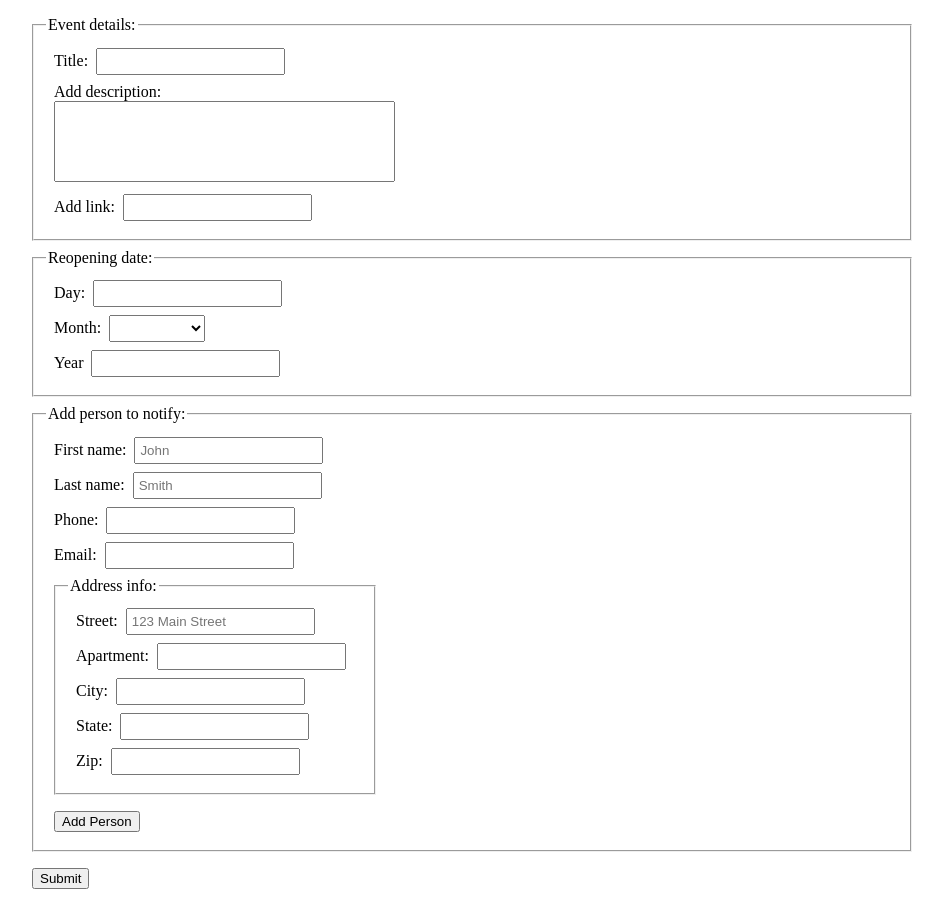
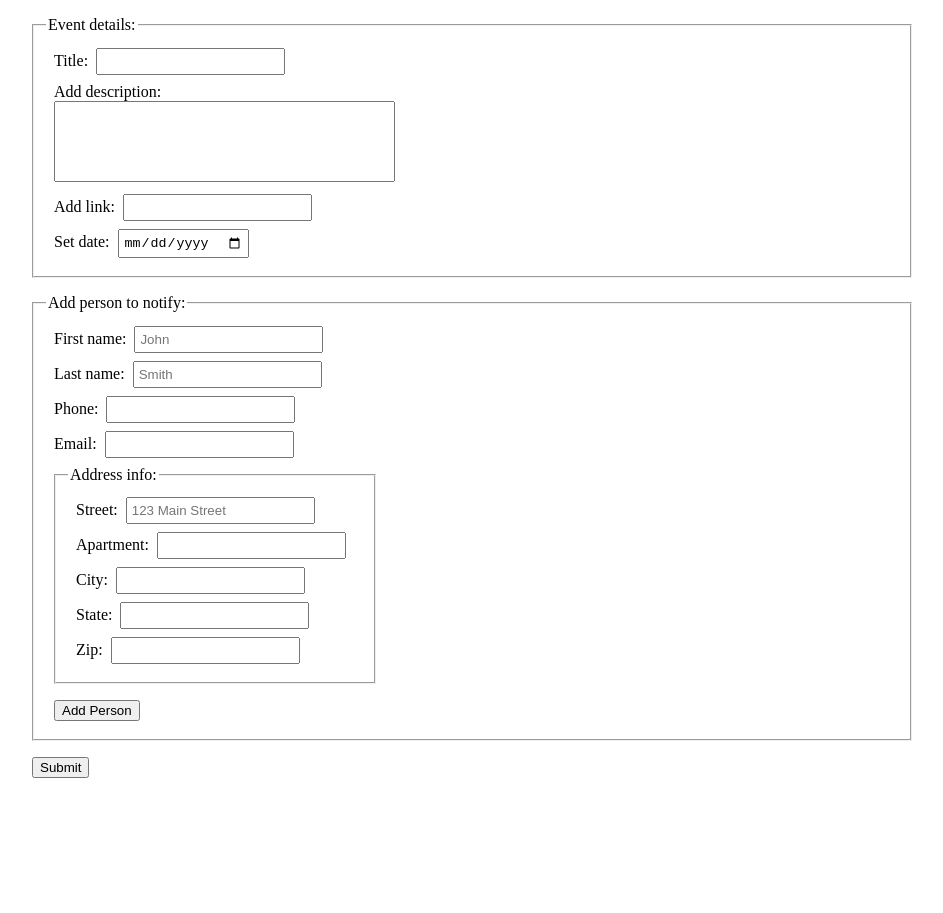
Before and after one commit to WilderDev/DecadesOfJustice, an Angular app: page / in a window 1280 px wide. Shown: the whole page, without its empty margins (168-1111 px from the left). After the commit the page ends 802 px from the top, so only its background shows below. Built offline with nearby package versions, Linux system fonts and the light colour scheme.

Commit message:
fixes to code

```diff
--- a/src/app/core/timecapsule/notifyPerson.model.ts
+++ b/src/app/core/timecapsule/notifyPerson.model.ts
@@ -1,9 +1,11 @@
-export interface Address {
-  street: string;
-  city: string;
-  state: string;
-  zipCode: number;
-  apartment?: string;
+export class Address {
+  constructor(
+    public street: string,
+    public city: string,
+    public state: string,
+    public zipCode: number,
+    public apartment?: string
+  ) {}
 }
 
 export class NotifyPerson {
--- a/src/app/core/timecapsule/timecapsule.component.html
+++ b/src/app/core/timecapsule/timecapsule.component.html
@@ -11,6 +11,9 @@
         <label>Add description:</label>
         <br />
         <textarea
+          ngModel
+          name="desc"
+          id="desc"
           #descRef
           required
           style="resize: none"
@@ -23,56 +26,35 @@
         <label for="url">Add link:</label>
         <input type="text" ngModel name="url" id="url" #urlRef required />
       </div>
+
+      <div class="form-input">
+        <label for="date">Set date:</label>
+        <input type="date" ngModel name="date" id="date" #dateRef required />
+      </div>
     </fieldset>
 
-    <div>
-      <fieldset>
-        <legend>Reopening date:</legend>
-        <div class="form-input">
-          <label for="day">Day:</label>
-          <input type="number" ngModel name="day" id="day" #dayRef required />
+    <div class="notifyPerson-wrapper">
+      <div
+        *ngFor="let notifyPerson of this.notifyPeople; index as i"
+        class="notifyPerson-card"
+      >
+        <p>Name: {{ notifyPerson.firstName }} {{ notifyPerson.lastName }}</p>
+        <p *ngIf="notifyPerson.phone">Phone: {{ notifyPerson.phone }}</p>
+        <p>Email: {{ notifyPerson.email }}</p>
+        <p>Address:</p>
+        <div class="address">
+          <p>Street: {{ notifyPerson.address.street }}</p>
+          <p *ngIf="notifyPerson.address.apartment">
+            Apt: {{ notifyPerson.address.apartment }}
+          </p>
+          <p>City: {{ notifyPerson.address.city }}</p>
+          <p>State: {{ notifyPerson.address.state }}</p>
+          <p>Zip: {{ notifyPerson.address.zipCode }}</p>
         </div>
-
-        <div class="form-input">
-          <label for="month">Month:</label>
-          <select name="month" ngModel id="month" #monthRef required>
-            <option>January</option>
-            <option>February</option>
-            <option>March</option>
-            <option>April</option>
-            <option>May</option>
-            <option>June</option>
-            <option>July</option>
-            <option>August</option>
-            <option>September</option>
-            <option>October</option>
-            <option>November</option>
-            <option>December</option>
-          </select>
-        </div>
-
-        <div class="form-input">
-          <label for="year">Year</label>
-          <input type="number" ngModel name="year" id="year" #urlRef required />
-        </div>
-      </fieldset>
-    </div>
-
-    <div *ngFor="let notifyPerson of this.notifyPeople; index as i">
-      <p>Name: {{ notifyPerson.firstName }} {{ notifyPerson.lastName }}</p>
-      <p *ngIf="notifyPerson.phone">{{ notifyPerson.phone }}</p>
-      <p>{{ notifyPerson.email }}</p>
-      <div>
-        <p>Address:</p>
-        <p>{{ notifyPerson.address.street }}</p>
-        <p *ngIf="notifyPerson.address.apartment">
-          {{ notifyPerson.address.apartment }}
-        </p>
-        <p>{{ notifyPerson.address.city }}</p>
-        <p>{{ notifyPerson.address.state }}</p>
-        <p>{{ notifyPerson.address.zipCode }}</p>
+        <button type="button" class="btn btn-danger" (click)="removePerson(i)">
+          Remove
+        </button>
       </div>
-      <button type="button" (click)="removePerson(i)">Remove</button>
     </div>
 
     <div>
--- a/src/app/core/timecapsule/timecapsule.component.scss
+++ b/src/app/core/timecapsule/timecapsule.component.scss
@@ -23,6 +23,33 @@
   }
 }
 
+.notifyPerson {
+  &-wrapper {
+    display: flex;
+    flex-direction: row;
+    flex-wrap: wrap;
+    gap: 8px;
+  }
+
+  &-card {
+    border: 1px solid #d8d8d8;
+    background-color: #f6f6f6;
+    box-shadow: 0px 10px 15px -3px rgba(0, 0, 0, 0.1);
+    padding: 16px;
+    min-width: 150px;
+    width: fit-content;
+    max-width: 300px;
+
+    & p {
+      margin: 0;
+    }
+  }
+}
+
+.address {
+  padding: 8px;
+}
+
 button {
   margin: 8px;
 }
--- a/src/app/core/timecapsule/timecapsule.component.ts
+++ b/src/app/core/timecapsule/timecapsule.component.ts
@@ -12,67 +12,33 @@ import { TimecapsuleService } from './timecapsule.service';
 export class TimecapsuleComponent {
   //* ==================== Properties ====================
   @ViewChild('timecapsuleForm') timecapsuleForm: NgForm;
-  title: string = '';
-  desc: string = '';
-  url: string = '';
-
-  year: number = 0;
-  month: number = 0;
-  day: number = 0;
-  date: Date = new Date(this.year, this.month, this.day);
-
-  firstName: string = '';
-  lastName: string = '';
-  email: string = '';
-  phone: string = '';
-  address: Address = {
-    street: '',
-    apartment: '',
-    city: '',
-    state: '',
-    zipCode: 0,
-  };
-
   public notifyPeople: NotifyPerson[] = [];
 
   //* ==================== Constructor ====================
   constructor(private timecapsuleService: TimecapsuleService) {}
 
   //* ==================== Methods ====================
-  // Create date => used for the onCreateTimecapsule method in timecapsule service
-  createDate = (year, month, day) => {
-    return new Date(year, month, day);
-  };
-
   // Create address object => used for the addPerson method
   createAddressObj = (): Address => {
-    this.address.street = this.timecapsuleForm.form.value.street;
-    this.address.city = this.timecapsuleForm.form.value.city;
-    this.address.state = this.timecapsuleForm.form.value.state;
-    this.address.zipCode = this.timecapsuleForm.form.value.zip;
-    this.address.apartment = this.timecapsuleForm.form.value.apt;
-
-    console.log(this.address);
-    return this.address;
+    return new Address(
+      this.timecapsuleForm.form.value.street,
+      this.timecapsuleForm.form.value.city,
+      this.timecapsuleForm.form.value.state,
+      this.timecapsuleForm.form.value.zip,
+      this.timecapsuleForm.form.value.apt
+    );
   };
 
   // Add person to notify people array
   addPerson = (): void => {
-    this.firstName = this.timecapsuleForm.form.value.fName;
-    this.lastName = this.timecapsuleForm.form.value.lName;
-    this.email = this.timecapsuleForm.form.value.email;
-    this.phone = this.timecapsuleForm.form.value.phone;
-
     let notifyPerson: NotifyPerson = new NotifyPerson(
-      this.firstName,
-      this.lastName,
-      this.email,
+      this.timecapsuleForm.form.value.fName,
+      this.timecapsuleForm.form.value.lName,
+      this.timecapsuleForm.form.value.email,
       this.createAddressObj(),
-      this.phone
+      this.timecapsuleForm.form.value.phone
     );
-
     this.notifyPeople.push(notifyPerson);
-    console.log(this.notifyPeople);
   };
 
   // Remove person from notifyPeople array
@@ -83,10 +49,10 @@ export class TimecapsuleComponent {
   // Submit form
   onSubmit = () => {
     this.timecapsuleService.onCreateTimecapsule(
-      this.title,
-      this.desc,
-      this.url,
-      this.createDate(this.year, this.month, this.day),
+      this.timecapsuleForm.form.value.title,
+      this.timecapsuleForm.form.value.desc,
+      this.timecapsuleForm.form.value.url,
+      this.timecapsuleForm.form.value.date,
       this.notifyPeople
     );
     console.log(this.timecapsuleService.timecapsule);
--- a/src/app/core/timecapsule/timecapsule.model.ts
+++ b/src/app/core/timecapsule/timecapsule.model.ts
@@ -5,7 +5,7 @@ export class Timecapsule {
     public title: string,
     public desc: string,
     public url: string,
-    public date: Date,
+    public date: string,
     public notifyPeople: NotifyPerson[]
   ) {}
 }
--- a/src/app/core/timecapsule/timecapsule.service.ts
+++ b/src/app/core/timecapsule/timecapsule.service.ts
@@ -19,7 +19,7 @@ export class TimecapsuleService {
     title: string,
     desc: string,
     url: string,
-    date: Date,
+    date: string,
     notifyPeople: NotifyPerson[]
   ) => {
     this.timecapsule = new Timecapsule(title, desc, url, date, notifyPeople);
```
